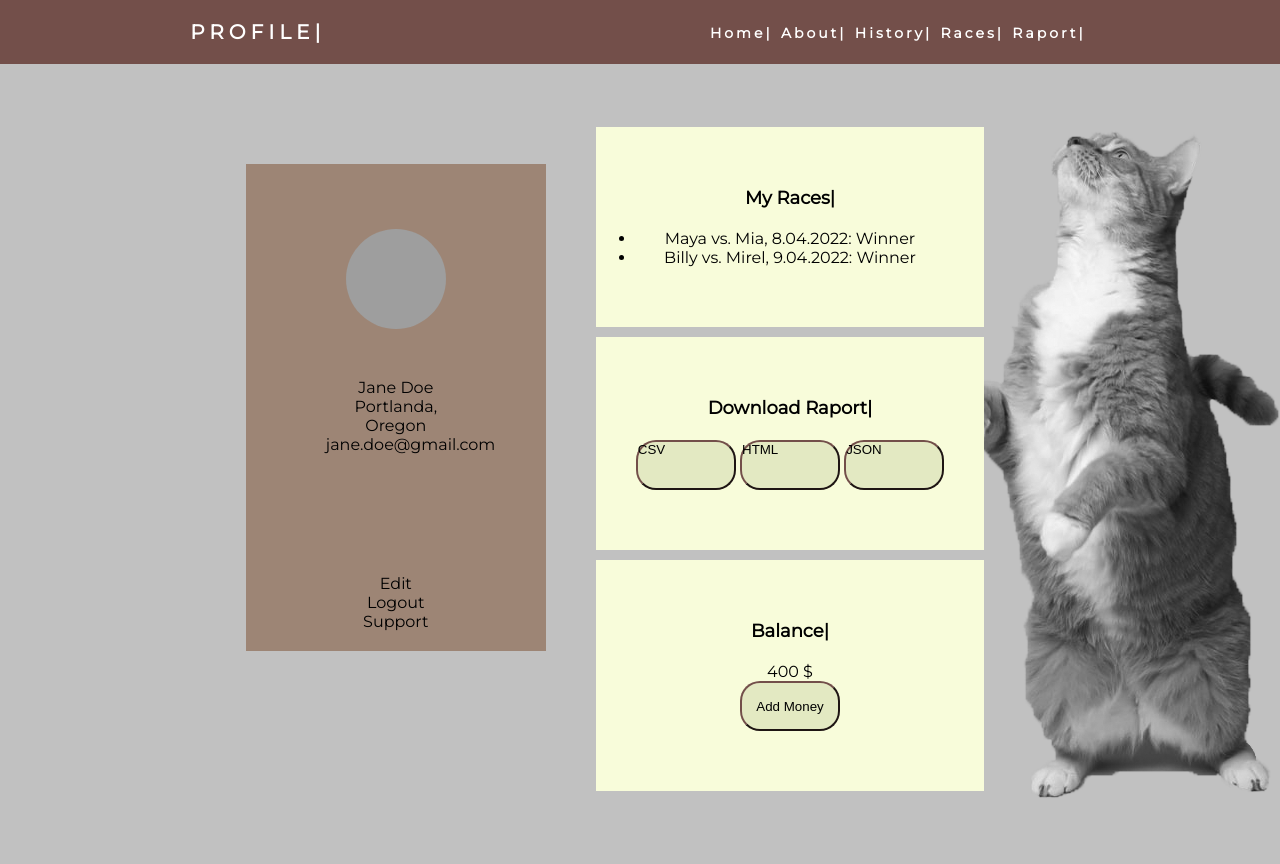
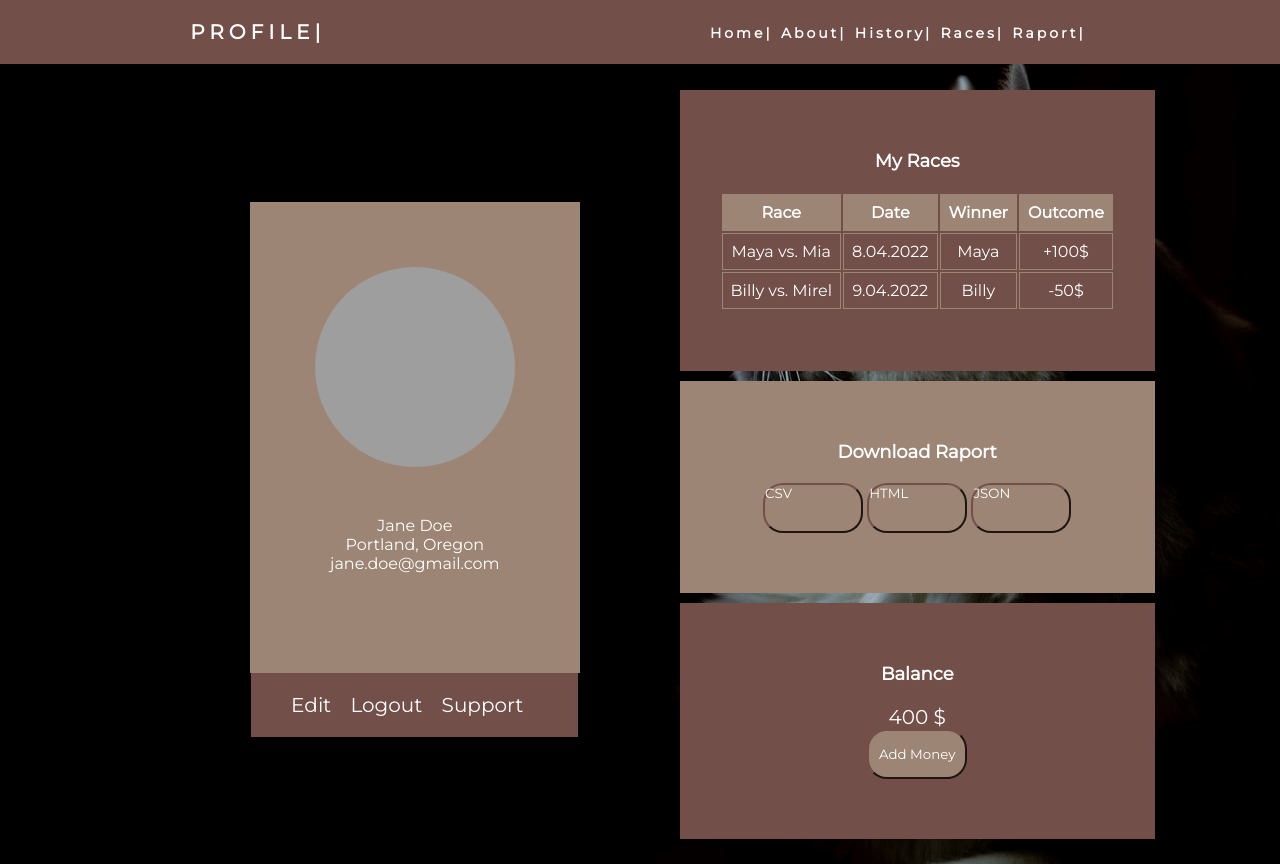
Before and after one commit to stefiucmarina/webproject, a PHP site: page /profile.html in a window 1280 px wide. Run offline with PHP 8.4, Linux system fonts and the light colour scheme; grey boxes are pictures that could not be loaded.

Commit message:
Profile Updated

```diff
--- a/Profile/profile.html
+++ b/Profile/profile.html
@@ -53,7 +53,7 @@
                     </div>
 
                     <div class="adress">
-                        Portlanda, Oregon
+                        Portland, Oregon
                     </div>
 
                     <div class="mail">
@@ -67,18 +67,11 @@
 
                 <div class="options">
 
-                    <div class="edit">
-                        Edit
-                    </div>
+                    <button class="bedit">Edit</button>
 
-                    <div class="logout">
-                        Logout
-                    </div>
+                    <button class="blogout">Logout</button>
 
-                    <div class="logout">
-                        Support
-                    </div>
-
+                    <button class="bsupport">Support</button>
                 </div>
 
             </div>
@@ -86,14 +79,30 @@
 
         <div class="info">
             <div class="races">
-                <h5>My Races|</h5>
-                <ul>
-                    <li>Maya vs. Mia, 8.04.2022: Winner</li>
-                    <li>Billy vs. Mirel, 9.04.2022: Winner</li>
-                </ul>
+                <table id="matches">
+                    <h5>My Races</h5>
+                    <tr>
+                        <th>Race</th>
+                        <th>Date</th>
+                        <th>Winner</th>
+                        <th>Outcome</th>
+                    </tr>
+                    <tr>
+                        <td>Maya vs. Mia</td>
+                        <td>8.04.2022</td>
+                        <td>Maya</td>
+                        <td>+100$</td>
+                    </tr>
+                    <tr>
+                        <td>Billy vs. Mirel</td>
+                        <td>9.04.2022</td>
+                        <td>Billy</td>
+                        <td>-50$</td>
+                    </tr>
+                </table>
             </div>
             <div class="download">
-                <h5>Download Raport|</h5>
+                <h5>Download Raport</h5>
                 <ul>
                     <button>CSV</button>
                     <button>HTML</button>
@@ -101,7 +110,7 @@
                 </ul>
             </div>
             <div class="balance">
-                <h5>Balance|</h5>
+                <h5>Balance</h5>
                 <p>400 $</p>
                 <button>Add Money</button>
             </div>
--- a/Profile/profile_style.css
+++ b/Profile/profile_style.css
@@ -2,6 +2,12 @@
     margin: 0px;
     padding: 0px;
     box-sizing: border-box;
+}
+
+body
+{
+    background: url(Cats\ pics/cat_006.jpg) no-repeat right center fixed;
+    background-color: #000000;
 }
 
 nav {
@@ -61,26 +67,23 @@ nav {
 
 
 
-.content{
-    height:100vh;
-    background: url(Cats\ pics/cats_02.png) no-repeat right;
-    background-color: #c1c1c1;
+.content {
+    height: 100vh;
     display: flex;
     align-items: center;
-    justify-content: center;
     font-family: 'Montserrat', sans-serif;
 }
 
 .profile-card {
-    width: 300px;
-    height: 600px;
     text-align: center;
     margin-right: 50px;
+    margin-left: 250px;
+    margin-top: 10px;
 }
 
 .card-header {
     padding: 60px 40px;
-    background: #9D8575;
+    background-color: #9D8575;
 }
 
 .picture {
@@ -92,88 +95,144 @@ nav {
 
 .picture img {
     display: block;
-    width: 100px;
-    height: 100px;
+    width: 200px;
+    height: 200px;
     border-radius: 50%;
 }
 
-.personal-info{
-    padding:40px 40px;
+.personal-info {
+    padding: 40px 40px;
+    color: white;
 }
 
 .card-footer {
-    background: #9D8575;
+    background: #734F4A;
     padding: 20px 40px;
+    align-items: center;
+    display: flex inline;
+}
+
+.card-footer button {
+    border: none;
+    background-color: inherit;
+    padding-right: 15px;
+    font-size: 20px;
+    cursor: pointer;
+    font-family: 'Montserrat', sans-serif;
+    color: white;
+}
+
+.card-footer button:hover {
+    color: black;
 }
 
 
 
 
-
-
-
-.info{
+.info {
 
     text-align: center;
     margin-right: 50px;
+    margin-left: 50px;
+    margin-top: 10px;
 }
 
-.info h5{
+.info h5 {
     font-size: large;
     padding-bottom: 20px;
 }
 
-.races{
+.races {
+    color: white;
     padding: 60px 40px;
-    background: #F8FCDA;
     margin-bottom: 10px;
+    background-color: #734F4A;
 }
 
-.download{
-    padding: 60px 40px;
-    background: #F8FCDA;
-    margin-bottom: 10px;
+#matches td,
+#matches th {
+    border: 1px solid #9D8575;
+    padding: 8px;
 }
 
-.download button
-{
+#matches th {
+    background-color: #9D8575;
+}
+
+#matches td:hover {
+    background-color: #9D8575;
+}
+
+.download {
+    padding: 60px 40px;
+    color: white;
+    margin-bottom: 10px;
+    background-color: #9D8575;
+}
+
+.download button {
     width: 100px;
     height: 50px;
-    background-color: #E3E9C2;
+    color: white;
+    background-color: #9D8575;
     border-color: #734F4A;
     text-align: center;
     display: flex inline;
     border-radius: 20px;
+    font-family: 'Montserrat', sans-serif;
 }
 
-.download button:hover
-{
-    background-color: #9D8575;
+.download button:hover {
+    background-color: #734F4A;
+    cursor: pointer;
+
 }
 
-.balance{
+.balance {
     padding: 60px 40px;
-    background: #F8FCDA;
     margin-bottom: 10px;
+    font-size: 20px;
+    color: white;
+    background-color: #734F4A;
 }
 
-.balance button{
+.balance button {
     width: 100px;
     height: 50px;
-    background-color: #E3E9C2;
+    color: white;
+    background-color: #9D8575;
     border-color: #734F4A;
     border-radius: 20px;
+    font-family: 'Montserrat', sans-serif;
 }
 
-.balance button:hover{
-    background-color: #9D8575;
+.balance button:hover {
+    background-color: #734F4A;
+    cursor: pointer;
 }
 
 
-@media screen and (max-width: 1024px) {
+@media screen and (max-width: 1200px) {
     .nav-links {
         width: 60%;
     }
+
+    .content {
+        display: flex;
+        flex-direction: column;
+    }
+    .profile-card
+    {
+        margin-top: 150px;
+        margin-left: 40px;
+    }
+
+    .info {
+        margin-right: 10px;
+        margin-left: 10px;
+        margin-top: 100px;
+    }
+
 }
 
 @media screen and (max-width: 768px) {
@@ -202,7 +261,6 @@ nav {
     .burger {
         display: block;
     }
-
 }
 
 
```
Also changed, not shown: Profile/Cats pics/cat_006.jpg (added), Profile/Cats pics/cat_05.jpg (renamed from Profile/Cats pics/photo-1506891536236-3e07892564b7.jpg), Profile/Cats pics/cat_06.jpg (renamed from Profile/Cats pics/photo-1587723958656-ee042cc565a1.jpg).
